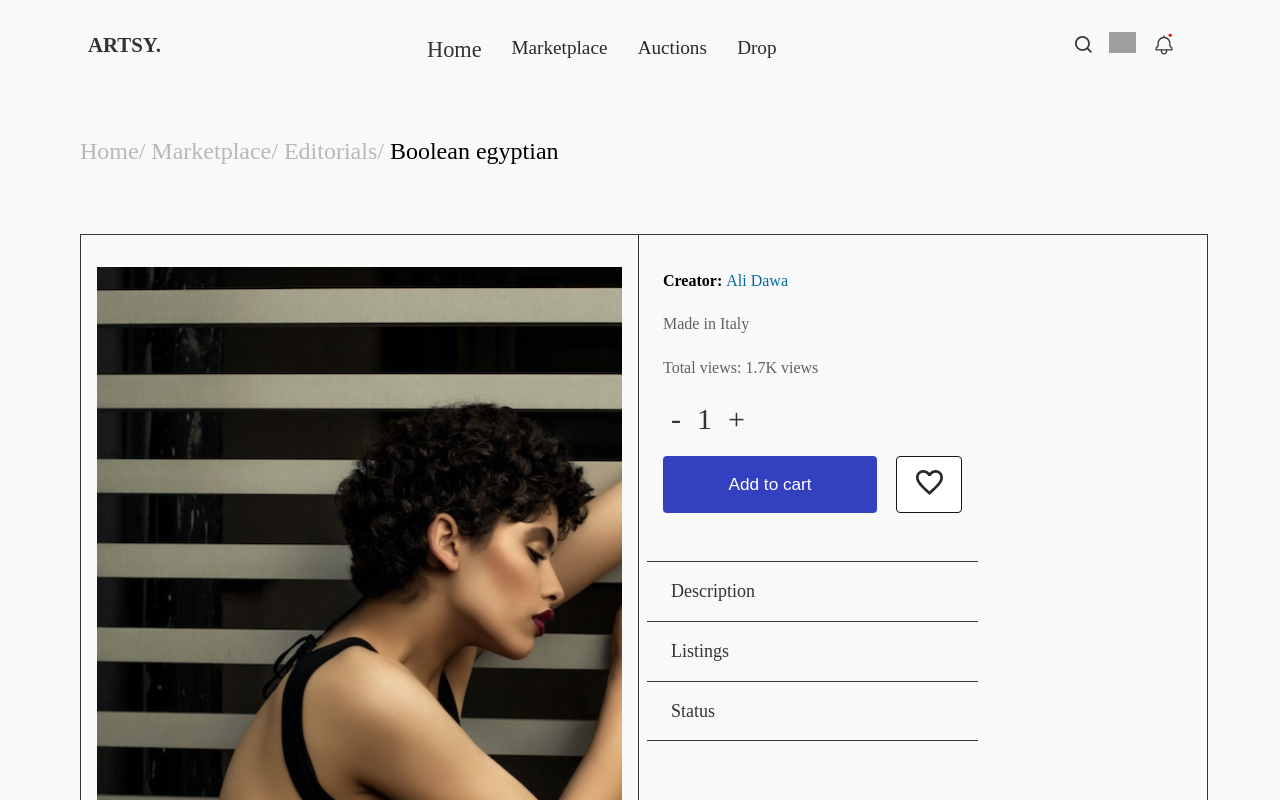
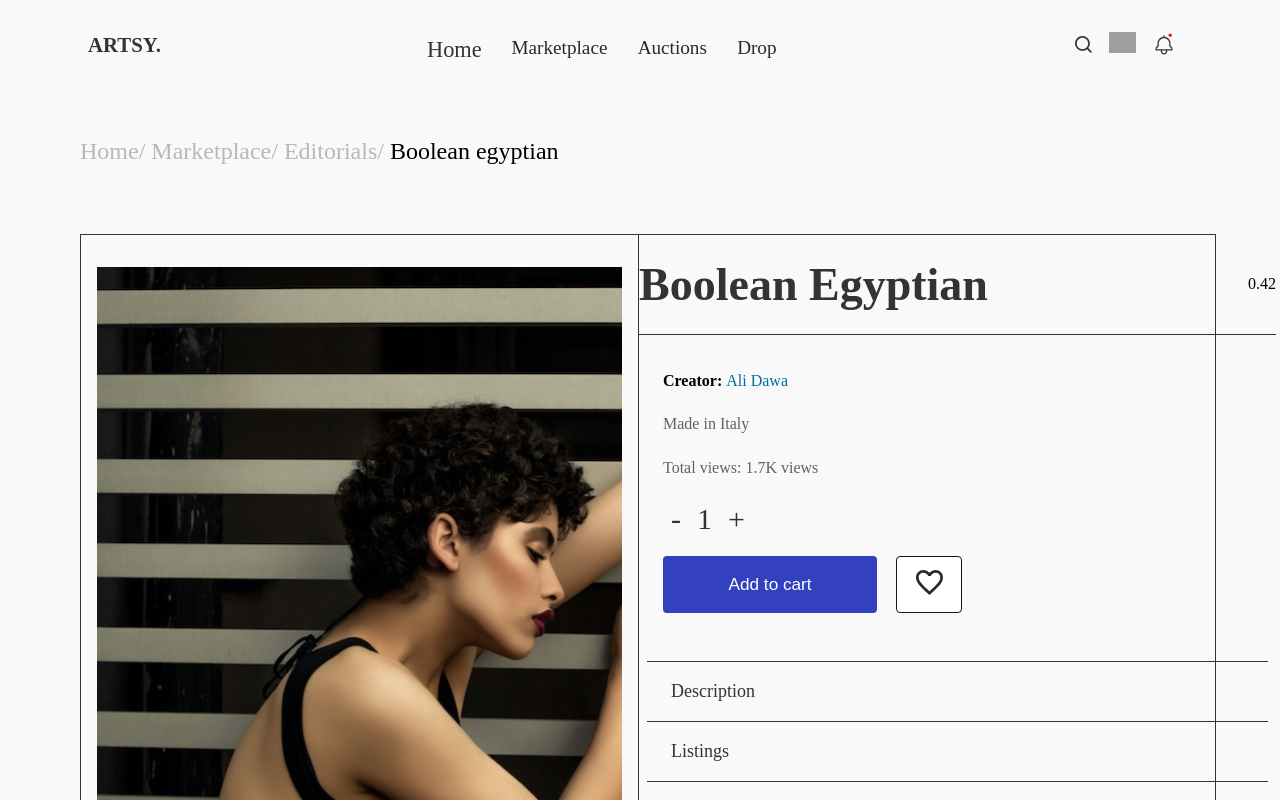
Before and after one commit to Harbeytee/artsy, a React (Vite) app: page /marketplace/1 in a window 1280 px wide. Shown: the top 800 px of the page. Built offline with nearby package versions, Linux system fonts and the light colour scheme; grey boxes are pictures that could not be loaded.

Commit message:
styling detail page

```diff
--- a/src/pages/marketplace/marketplacedetail/MarketplaceDetail.jsx
+++ b/src/pages/marketplace/marketplacedetail/MarketplaceDetail.jsx
@@ -36,8 +36,8 @@ export default function MarketplaceDetail() {
 
             <div className='detail-second'>
                 <div className="detail-card-head hide-mobile">
-                    <p className="detail-name"></p>
-                    <span className="detail-price"></span>
+                    <p className="detail-name">{detail.name}</p>
+                    <span className="detail-price">{detail.price / 50}</span>
 
                 </div>
                 <div>
--- a/src/pages/marketplace/marketplacedetail/MarketplaceDetail.scss
+++ b/src/pages/marketplace/marketplacedetail/MarketplaceDetail.scss
@@ -128,6 +128,7 @@
         border: 1px solid #333333;
         margin-left: 0.5rem;
         margin-top: 3rem;
+        width: 100%;
     }
     .detail-img {
         width: 525px;
@@ -140,4 +141,19 @@
     .detail-second {
         border-left: 1px solid #333333;
     }
+
+    .detail-name {
+        text-transform: capitalize;
+        font-size: 46px;
+        font-weight: 700;
+    }
+    .detail-card-head {
+        display: flex;
+        flex-direction: row;
+        justify-content: space-between;
+        align-items: center;
+        border-bottom: 1px solid #333333;
+        width: 637px;
+        height: 100px;
+    }
 }
```
